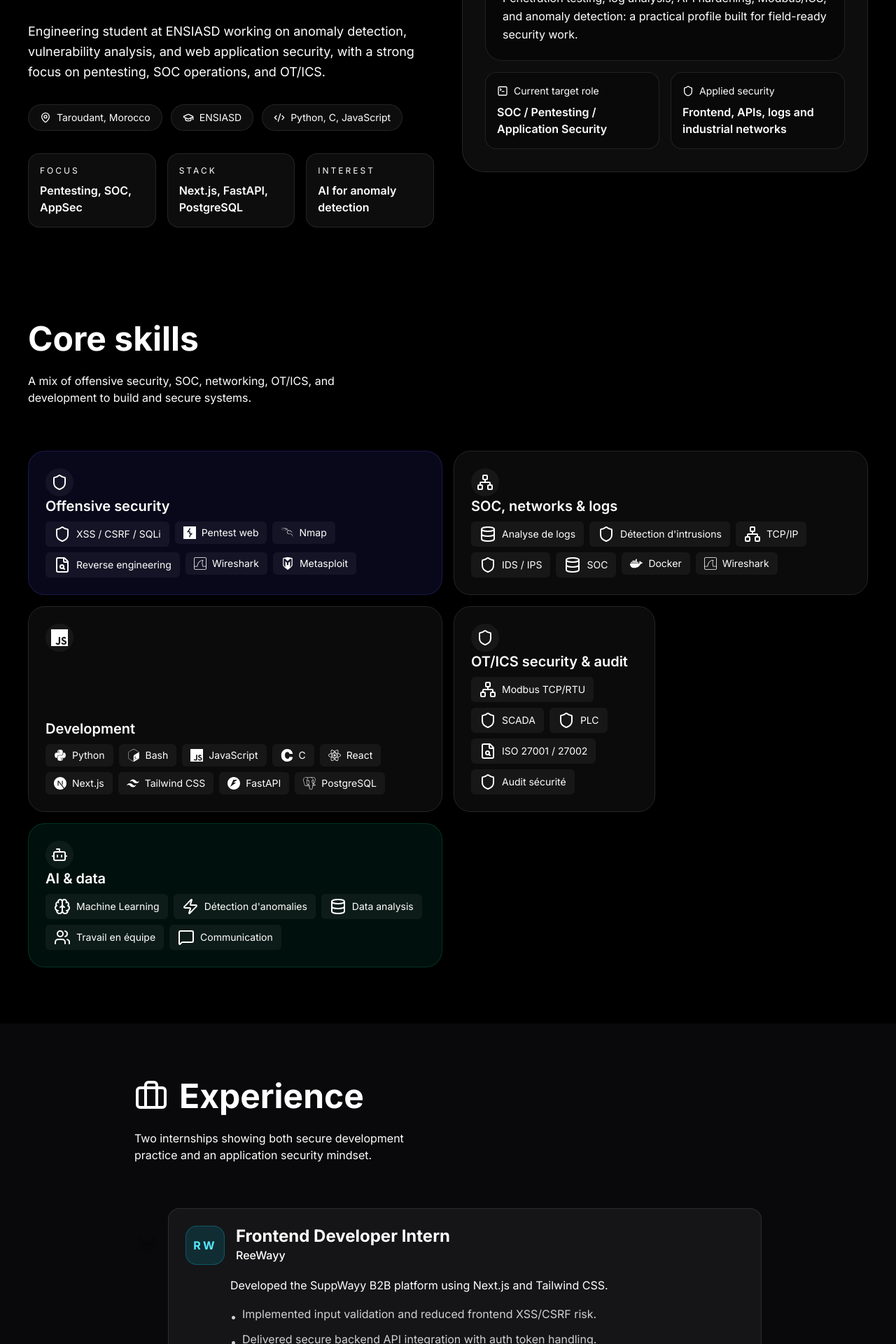
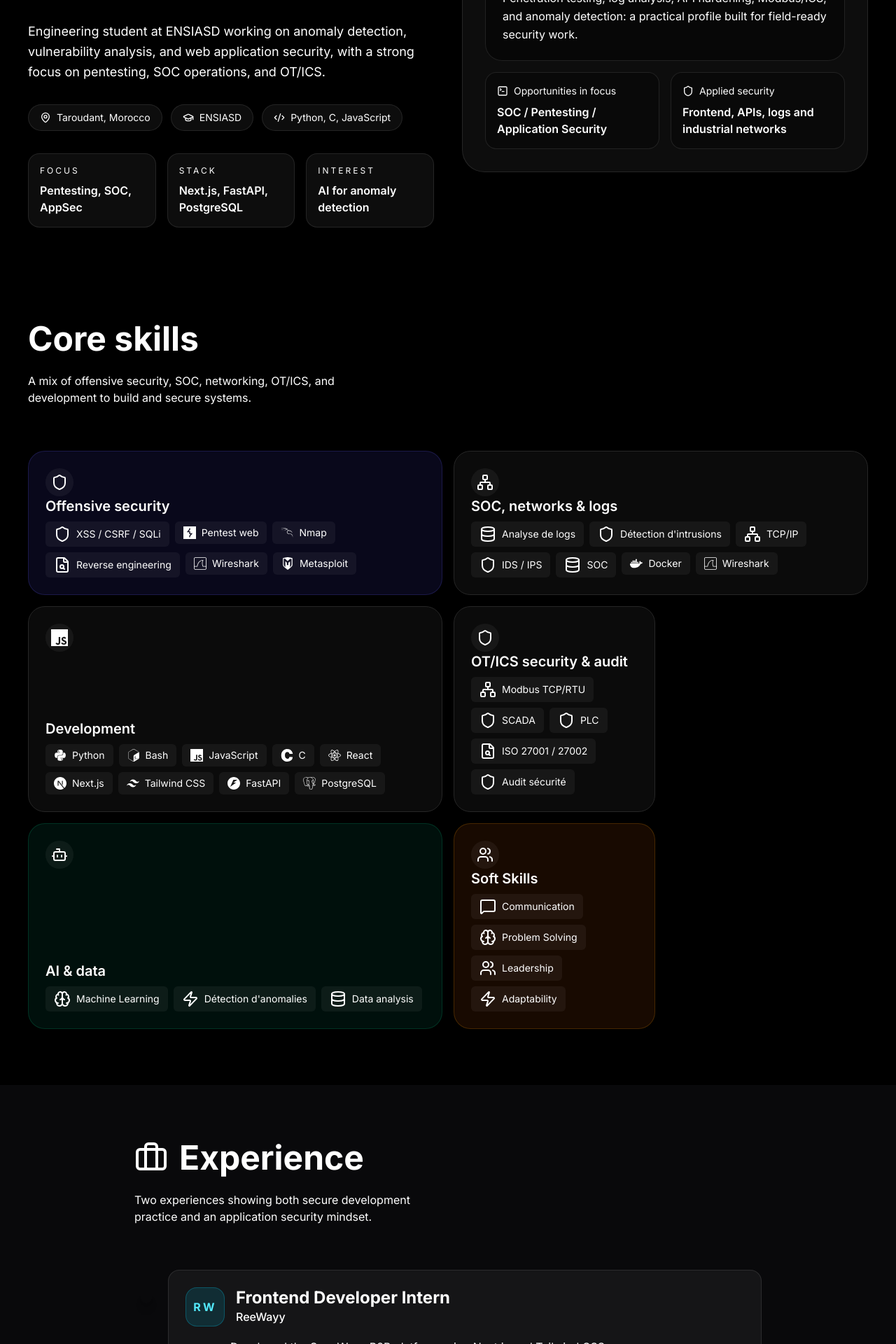
Before and after one commit to badie16/Badi30x, a Next.js app: page / in a window 1280 px wide. Shown: the part 420-2340 px from the top of the page at 70% size. Built offline with nearby package versions, Linux system fonts and the light colour scheme; no server answers.

Commit message:
feat: update skills and dictionary content for clarity and relevance

```diff
--- a/src/components/Skills.tsx
+++ b/src/components/Skills.tsx
@@ -94,10 +94,19 @@ const skills = [
 			{ name: "Machine Learning", icon: <Brain /> },
 			{ name: "Détection d'anomalies", icon: <Zap /> },
 			{ name: "Data analysis", icon: <Database /> },
-			{ name: "Travail en équipe", icon: <Users /> },
-			{ name: "Communication", icon: <MessageSquare /> },
 		],
 		className: "md:col-span-2 bg-emerald-900/20 border-emerald-500/20",
+	},
+	{
+		categoryKey: "soft",
+		icon: <Users className="w-6 h-6" />,
+		items: [
+			{ name: "Communication", icon: <MessageSquare /> },
+			{ name: "Problem Solving", icon: <Brain /> },
+			{ name: "Leadership", icon: <Users /> },
+			{ name: "Adaptability", icon: <Zap /> },
+		],
+		className: "md:col-span-1 bg-amber-900/20 border-amber-500/20",
 	},
 ];
 
@@ -157,7 +166,7 @@ export default function Skills() {
 											{/* Tooltip */}
 											<div className="absolute -top-10 left-1/2 -translate-x-1/2 px-3 py-1 bg-neutral-800 text-white text-xs rounded-md opacity-0 group-hover/tooltip:opacity-100 transition-opacity pointer-events-none whitespace-nowrap border border-white/10 z-20">
 												{item.name}
-												<div className="absolute bottom-[-4px] left-1/2 -translate-x-1/2 w-2 h-2 bg-neutral-800 rotate-45 border-b border-r border-white/10"></div>
+												<div className="absolute -bottom-1 left-1/2 -translate-x-1/2 w-2 h-2 bg-neutral-800 rotate-45 border-b border-r border-white/10"></div>
 											</div>
 										</div>
 									))}
--- a/src/lib/dictionary.ts
+++ b/src/lib/dictionary.ts
@@ -11,7 +11,7 @@ export const dictionary = {
 			switchLabel: "Passer en anglais",
 		},
 		hero: {
-			badge: "Stage recherché en cybersécurité, SOC ou sécurité applicative",
+			badge: "Ouvert aux opportunités de travail et freelance en cybersécurité",
 			subtitle: "Sécurité IT & Confiance Numérique",
 			description:
 				"Étudiant ingénieur à l'ENSIASD, je travaille sur la détection d'anomalies, l'analyse de vulnérabilités et la sécurisation d'applications web, avec un intérêt marqué pour le pentest, le SOC et l'OT/ICS.",
@@ -20,7 +20,7 @@ export const dictionary = {
 				interest: "Intérêt",
 				ai: "IA pour détection d'anomalies",
 				targetProfile: "Profil ciblé",
-				targetRole: "Stage actuel recherché",
+				targetRole: "Opportunités visées",
 				appliedSecurity: "Sécurité appliquée",
 				mainTitle: "Sécurité offensive, défensive et data",
 				mainText:
@@ -39,12 +39,13 @@ export const dictionary = {
 				dev: "Développement",
 				ot: "Sécurité OT/ICS & audit",
 				ai: "IA & data",
+				soft: "Soft Skills",
 			},
 		},
 		experience: {
 			title: "Expériences",
 			description:
-				"Deux stages qui montrent à la fois une pratique du développement sécurisé et une sensibilité à la sécurité applicative.",
+				"Deux expériences qui montrent à la fois une pratique du développement sécurisé et une sensibilité à la sécurité applicative.",
 			roles: {
 				rw: "Stagiaire Développeur Frontend",
 				df: "Stagiaire Ingénieur Full Stack",
@@ -71,9 +72,9 @@ export const dictionary = {
 		projects: {
 			title: "Projets sélectionnés",
 			description:
-				"Des projets issus de ton CV, avec un accent sur la cybersécurité, l'OT/ICS et la détection par IA.",
-			caption: "Projets issus du portfolio CV",
-			footer: "Stage, scripts et outils de sécurité",
+				"Voici quelques projets sur lesquels j'ai travaillé. Chacun a été un défi unique qui m'a aidé à progresser.",
+			caption: "Voir tous les projets",
+			footer: "Et bien d'autres.",
 			categories: {
 				p1: "Machine Learning / SOC",
 				p2: "Sécurité OT / ICS",
@@ -107,10 +108,10 @@ export const dictionary = {
 			},
 		},
 		contact: {
-			titleTop: "Un stage en cybersécurité ?",
+			titleTop: "Une opportunité de travail ou freelance ?",
 			titleBottom: "Parlons-en",
 			cta: "Me contacter",
-			tagline: "cybersécurité, SOC et sécurité applicative",
+			tagline: "cybersécurité, SOC, sécurité applicative et missions freelance",
 			email: "Email",
 			linkedin: "LinkedIn",
 			github: "GitHub",
@@ -127,7 +128,7 @@ export const dictionary = {
 		},
 		hero: {
 			badge:
-				"Seeking an internship in cybersecurity, SOC, or application security",
+				"Open to work and freelance opportunities in cybersecurity",
 			subtitle: "IT Security & Digital Trust",
 			description:
 				"Engineering student at ENSIASD working on anomaly detection, vulnerability analysis, and web application security, with a strong focus on pentesting, SOC operations, and OT/ICS.",
@@ -136,7 +137,7 @@ export const dictionary = {
 				interest: "Interest",
 				ai: "AI for anomaly detection",
 				targetProfile: "Target profile",
-				targetRole: "Current target role",
+				targetRole: "Opportunities in focus",
 				appliedSecurity: "Applied security",
 				mainTitle: "Offensive, defensive security and data",
 				mainText:
@@ -155,12 +156,13 @@ export const dictionary = {
 				dev: "Development",
 				ot: "OT/ICS security & audit",
 				ai: "AI & data",
+				soft: "Soft Skills",
 			},
 		},
 		experience: {
 			title: "Experience",
 			description:
-				"Two internships showing both secure development practice and an application security mindset.",
+				"Two experiences showing both secure development practice and an application security mindset.",
 			roles: {
 				rw: "Frontend Developer Intern",
 				df: "Full Stack Engineering Intern",
@@ -187,9 +189,9 @@ export const dictionary = {
 		projects: {
 			title: "Selected projects",
 			description:
-				"Projects based on your CV, with a focus on cybersecurity, OT/ICS, and AI-driven detection.",
-			caption: "Projects from the CV portfolio",
-			footer: "Internships, scripts and security tooling",
+				"Here are some of the projects I've worked on. Each one was a unique challenge that helped me grow.",
+			caption: "View all projects",
+			footer: "And many more.",
 			categories: {
 				p1: "Machine Learning / SOC",
 				p2: "OT / ICS security",
@@ -223,10 +225,10 @@ export const dictionary = {
 			},
 		},
 		contact: {
-			titleTop: "Looking for a cybersecurity internship?",
+			titleTop: "Got a project in mind?",
 			titleBottom: "Let's talk",
 			cta: "Contact me",
-			tagline: "cybersecurity, SOC and application security",
+			tagline: "cybersecurity, SOC, application security and freelance missions",
 			email: "Email",
 			linkedin: "LinkedIn",
 			github: "GitHub",
```
